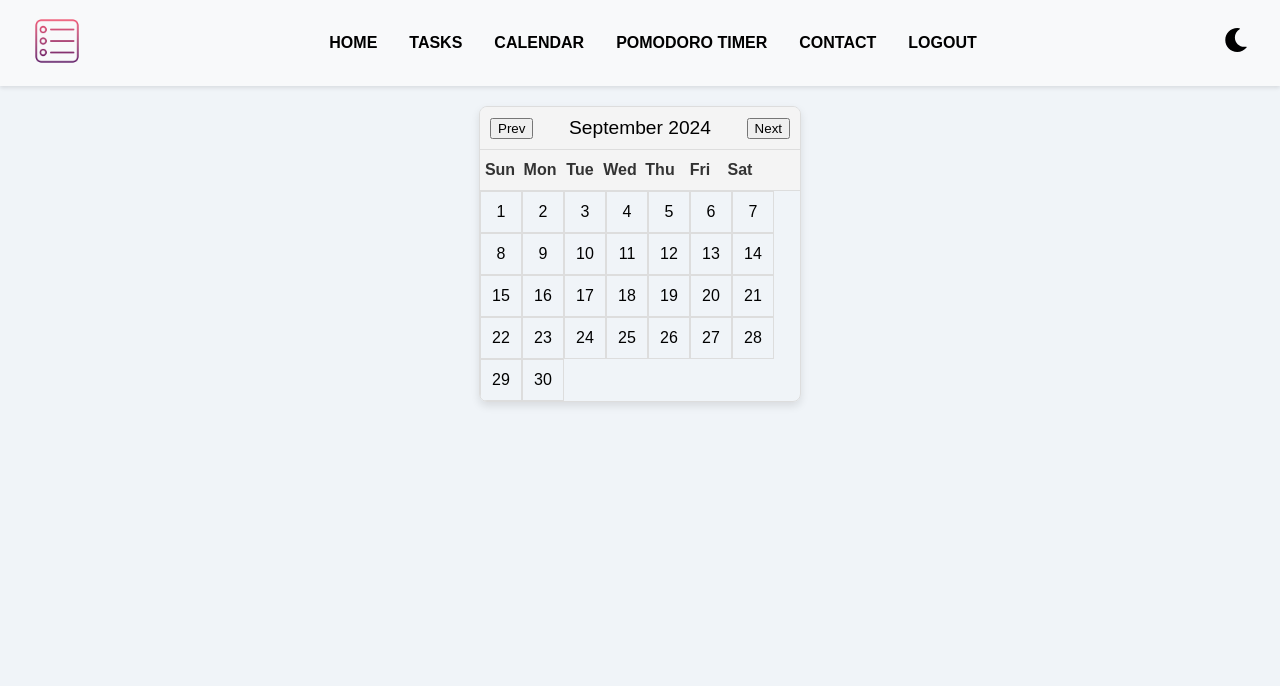
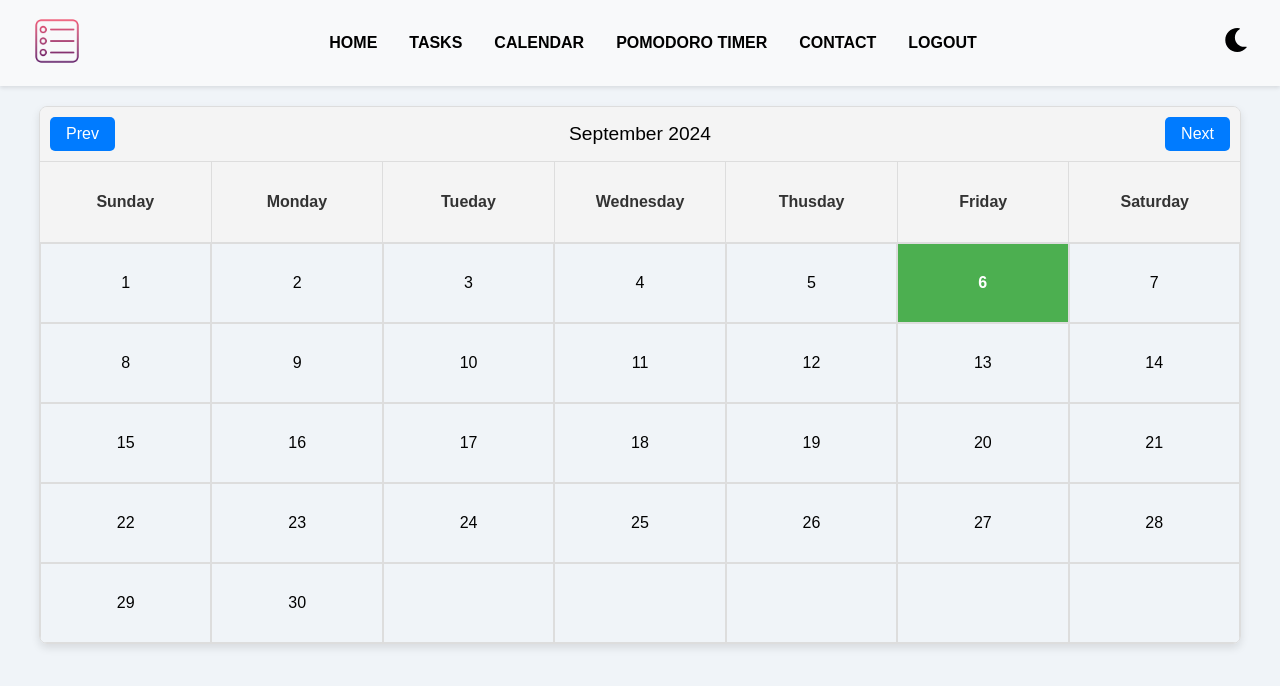
Before and after one commit to pedropa140/Reminder-App, a React (Create React App) app in the folder client/: page /user/calendar in a window 1280 px wide. Shown: the top 686 px of the page. Built offline with nearby package versions, Linux system fonts and the light colour scheme; sample sign-in values are in the browser's storage.

Commit message:
Design changes to calendar

```diff
--- a/client/src/components/Calendar.css
+++ b/client/src/components/Calendar.css
@@ -1,7 +1,8 @@
   /* Calendar.css */
   .calendar {
     font-family: Arial, sans-serif;
-  width: 320px;
+    width: 100%; /* Full width */
+    max-width: 1200px; /* Optional: Max width for larger screens */
     margin: 20px auto;
     border: 1px solid #ddd;
     border-radius: 8px;
@@ -22,20 +23,37 @@
     margin: 0;
     font-size: 1.2em;
     font-weight: normal;
+    text-align: center; /* Center the month and year heading */
   }
 
-.button {
+  /* New styles for buttons */
+  .header button {
     background-color: #007bff;
     color: white;
     border: none;
-  border-radius: 4px;
-  padding: 5px 10px;
+    border-radius: 5px;
+    padding: 8px 16px;
     cursor: pointer;
-  font-size: 0.9em;
+    font-size: 1em;
+    transition: background-color 0.3s, box-shadow 0.3s;
   }
 
-.button:hover {
+  .header button:hover {
     background-color: #0056b3;
+    box-shadow: 0 4px 8px rgba(0, 0, 0, 0.2);
+  }
+
+  .header button:active {
+    background-color: #004085;
+    box-shadow: 0 2px 4px rgba(0, 0, 0, 0.2);
+  }
+
+  .header button.prev {
+    margin-right: auto; /* Aligns the Prev button to the left */
+  }
+
+  .header button.next {
+    margin-left: auto; /* Aligns the Next button to the right */
   }
 
   .days-of-week {
@@ -45,13 +63,19 @@
   }
 
   .day-header {
-  width: 40px;
-  height: 40px;
+    flex: 1; /* Each header takes up equal space */
+    height: 80px; /* Larger height */
     display: flex;
     align-items: center;
     justify-content: center;
     font-weight: bold;
     color: #333;
+    border-right: 1px solid #ddd;
+    box-sizing: border-box; /* Ensure borders are included in width */
+  }
+
+  .day-header:last-child {
+    border-right: none;
   }
 
   .calendar-grid {
@@ -61,11 +85,12 @@
 
   .week {
     display: flex;
+    flex: 1; /* Ensure weeks take up full height */
   }
 
   .day {
-  width: 40px;
-  height: 40px;
+    flex: 1; /* Each day takes up equal space */
+    height: 80px; /* Larger height */
     display: flex;
     align-items: center;
     justify-content: center;
@@ -73,6 +98,7 @@
     border: 1px solid #ddd;
     transition: background-color 0.3s;
     position: relative;
+    box-sizing: border-box; /* Ensure borders are included in width */
   }
 
   .day:hover {
@@ -83,6 +109,18 @@
     position: absolute;
     bottom: 2px;
     right: 2px;
-  font-size: 14px;
+    font-size: 16px; /* Larger font size */
     color: red;
   }
+
+  .day.highlighted {
+    background-color: #ffeb3b; /* Highlight color */
+    font-weight: bold;
+  }
+
+  /* Calendar.css */
+  .day.current-day {
+    background-color: #4caf50; /* Highlight color for the current day */
+    color: white; /* Text color for the current day */
+    font-weight: bold; /* Bold text for the current day */
+  }
--- a/client/src/components/Calendar.js
+++ b/client/src/components/Calendar.js
@@ -8,7 +8,7 @@ import './Calendar.css';
 import ReminderModal from './ReminderModal';
 import { addReminder, removeReminder } from '../api'; // Import API methods
 
-const daysOfWeek = ['Sun', 'Mon', 'Tue', 'Wed', 'Thu', 'Fri', 'Sat'];
+const daysOfWeek = ['Sunday', 'Monday', 'Tueday', 'Wednesday', 'Thusday', 'Friday', 'Saturday'];
 
 function generateCalendar(year, month) {
   const date = new Date(year, month);
@@ -16,7 +16,7 @@ function generateCalendar(year, month) {
   const firstDay = date.getDay();
   const lastDate = new Date(year, month + 1, 0).getDate();
 
-  let week = Array(firstDay).fill(null);
+  let week = Array(firstDay).fill(null); // Create initial week with empty days
 
   for (let day = 1; day <= lastDate; day++) {
     week.push(day);
@@ -25,7 +25,12 @@ function generateCalendar(year, month) {
       week = [];
     }
   }
-  if (week.length) {
+
+  // Fill the last week with null values if it has less than 7 days
+  if (week.length > 0) {
+    while (week.length < 7) {
+      week.push(null); // Add empty days to fill the week
+    }
     calendar.push(week);
   }
 
@@ -108,12 +113,13 @@ function CalendarPage() {
             console.error('Error adding reminder:', error);
         }
     }
-};
-
+  };
 
   const closeModal = () => {
     setShowModal(false);
   };
+
+  const today = new Date();
 
   return (
     <div className={darkMode ? 'app dark-mode' : 'app'}>
@@ -150,7 +156,9 @@ function CalendarPage() {
               {week.map((day, dayIndex) => (
                 <div
                   key={dayIndex}
-                  className="day"
+                  className={`day ${
+                    day && today.getDate() === day && today.getMonth() === month && today.getFullYear() === year ? 'current-day' : ''
+                  }`}
                   onClick={() => handleDayClick(day)}
                 >
                   {day}
@@ -170,7 +178,7 @@ function CalendarPage() {
         )}
       </div>
       <LogoutPopup
-        open={popupOpen} // Add this line
+        open={popupOpen}
         onConfirm={handleConfirmLogout}
         onClose={handleClosePopup}
       />
--- a/client/src/components/ReminderModal.css
+++ b/client/src/components/ReminderModal.css
@@ -1,75 +1,83 @@
 /* ReminderModal.css */
+
 .modal-overlay {
     position: fixed;
     top: 0;
     left: 0;
-    right: 0;
-    bottom: 0;
+    width: 100%;
+    height: 100%;
     background: rgba(0, 0, 0, 0.5);
     display: flex;
+    justify-content: center;
     align-items: center;
-    justify-content: center;
+    z-index: 1000;
   }
 
   .modal-content {
     background: #fff;
+    border-radius: 8px;
     padding: 20px;
-    border-radius: 8px;
-    width: 350px;
-    max-width: 90%;
+    width: 90%;
+    max-width: 600px; /* Adjust max-width as needed */
+    box-shadow: 0 4px 8px rgba(0, 0, 0, 0.1);
     position: relative;
   }
 
   .modal-content h2 {
-    margin: 0;
-    font-size: 1.2em;
-    margin-bottom: 10px;
+    text-align: center; /* Center the header text */
+    margin-bottom: 20px;
   }
 
-  input {
-    width: calc(100% - 22px);
+  .modal-content textarea {
+    width: 100%;
+    height: 80px; /* Adjust height as needed */
     padding: 10px;
-    margin-bottom: 10px;
+    border-radius: 4px;
     border: 1px solid #ddd;
-    border-radius: 4px;
+    box-sizing: border-box;
+    margin-bottom: 10px; /* Space between textarea and buttons */
   }
 
-  button {
+  .modal-content button {
     background-color: #007bff;
     color: white;
     border: none;
     border-radius: 4px;
-    padding: 8px 12px;
+    padding: 10px;
     cursor: pointer;
-    font-size: 0.9em;
-    margin-right: 5px;
+    font-size: 1em;
+    margin: 5px;
   }
 
-  button:hover {
+  .modal-content button:hover {
     background-color: #0056b3;
   }
 
-  button.remove {
-    background-color: #dc3545;
+  .modal-content div {
+    margin-top: 20px;
   }
 
-  button.remove:hover {
+  .modal-content ul {
+    list-style: none;
+    padding: 0;
+  }
+
+  .modal-content li {
+    margin: 10px 0;
+    display: flex;
+    justify-content: space-between;
+    align-items: center;
+  }
+
+  .modal-content li button {
+    background-color: #dc3545;
+    border: none;
+    color: white;
+    border-radius: 4px;
+    padding: 5px 10px;
+    cursor: pointer;
+  }
+
+  .modal-content li button:hover {
     background-color: #c82333;
   }
-
-  ul {
-    list-style-type: none;
-    padding: 0;
-    margin: 0;
-  }
-
-  li {
-    display: flex;
-    justify-content: space-between;
-    padding: 8px 0;
-    border-bottom: 1px solid #ddd;
-  }
-
-  li:last-child {
-    border-bottom: none;
-  }
--- a/client/src/components/ReminderModal.js
+++ b/client/src/components/ReminderModal.js
@@ -1,5 +1,6 @@
 import React, { useState, useEffect } from 'react';
 import { addReminder, removeReminder, getReminders } from '../api'; // Import API methods
+import './ReminderModal.css'; // Import the CSS file
 
 function ReminderModal({ date, tasks, onClose, onSave }) {
     const [reminder, setReminder] = useState("");
@@ -8,8 +9,16 @@ function ReminderModal({ date, tasks, onClose, onSave }) {
 
     // Extract the day, month, and year from the Date object
     const day = date.getDate(); // Get day of the month
-    const month = date.getMonth() + 1; // Get month (0-based, so add 1)
+    const monthIndex = date.getMonth(); // Get month index (0-based)
     const year = date.getFullYear(); // Get full year
+
+    // Arrays for full names of days and months
+    const daysOfWeek = ['Sunday', 'Monday', 'Tuesday', 'Wednesday', 'Thursday', 'Friday', 'Saturday'];
+    const monthsOfYear = ['January', 'February', 'March', 'April', 'May', 'June', 'July', 'August', 'September', 'October', 'November', 'December'];
+
+    // Get the full name of the day and month
+    const dayName = daysOfWeek[date.getDay()];
+    const monthName = monthsOfYear[monthIndex];
 
     useEffect(() => {
         const fetchReminders = async () => {
@@ -26,7 +35,7 @@ function ReminderModal({ date, tasks, onClose, onSave }) {
 
                     if (Array.isArray(reminders)) {
                         const todayReminders = reminders.filter(rem =>
-                            rem.month === month && rem.day === day && rem.year === year
+                            rem.month === monthIndex + 1 && rem.day === day && rem.year === year
                         );
 
                         console.log('Today\'s Reminders:', todayReminders); // Log today's reminders
@@ -43,12 +52,12 @@ function ReminderModal({ date, tasks, onClose, onSave }) {
         };
 
         fetchReminders();
-    }, [userEmail, month, day, year]);
+    }, [userEmail, monthIndex, day, year]);
 
     const handleSave = async () => {
         try {
-            await addReminder(userEmail, month, day, year, reminder);
-            const updatedReminders = [...dailyReminders, { reminder, month, day, year }];
+            await addReminder(userEmail, monthIndex + 1, day, year, reminder);
+            const updatedReminders = [...dailyReminders, { reminder, month: monthIndex + 1, day, year }];
             setDailyReminders(updatedReminders);
             onSave(date, [...tasks, reminder]); // Update tasks and close modal
         } catch (error) {
@@ -59,7 +68,7 @@ function ReminderModal({ date, tasks, onClose, onSave }) {
 
     const handleRemove = async (reminderToRemove) => {
         try {
-            await removeReminder(userEmail, month, day, year);
+            await removeReminder(userEmail, monthIndex + 1, day, year);
             const updatedReminders = dailyReminders.filter(rem => rem.reminder !== reminderToRemove);
             setDailyReminders(updatedReminders);
             onSave(date, tasks.filter(task => task !== reminderToRemove)); // Update tasks and close modal
@@ -70,8 +79,9 @@ function ReminderModal({ date, tasks, onClose, onSave }) {
     };
 
     return (
-        <div className="modal">
-            <h2>Reminders for {date.toDateString()}</h2>
+        <div className="modal-overlay">
+            <div className="modal-content">
+                <h2>Reminders for {dayName}, {monthName} {day}, {year}</h2>
                 <textarea
                     value={reminder}
                     onChange={(e) => setReminder(e.target.value)}
@@ -95,6 +105,7 @@ function ReminderModal({ date, tasks, onClose, onSave }) {
                     )}
                 </div>
             </div>
+        </div>
     );
 }
 
```
Lines whose indentation alone changed are shown as unchanged.
